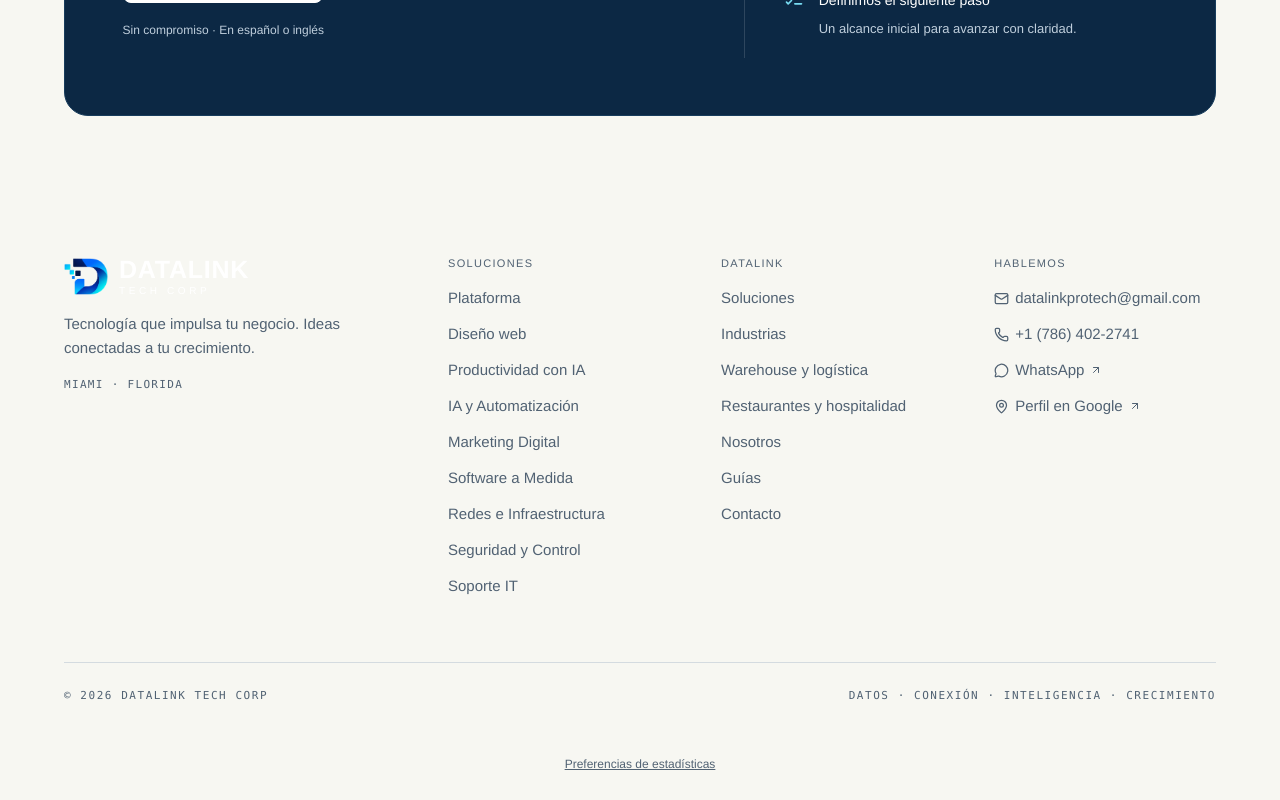
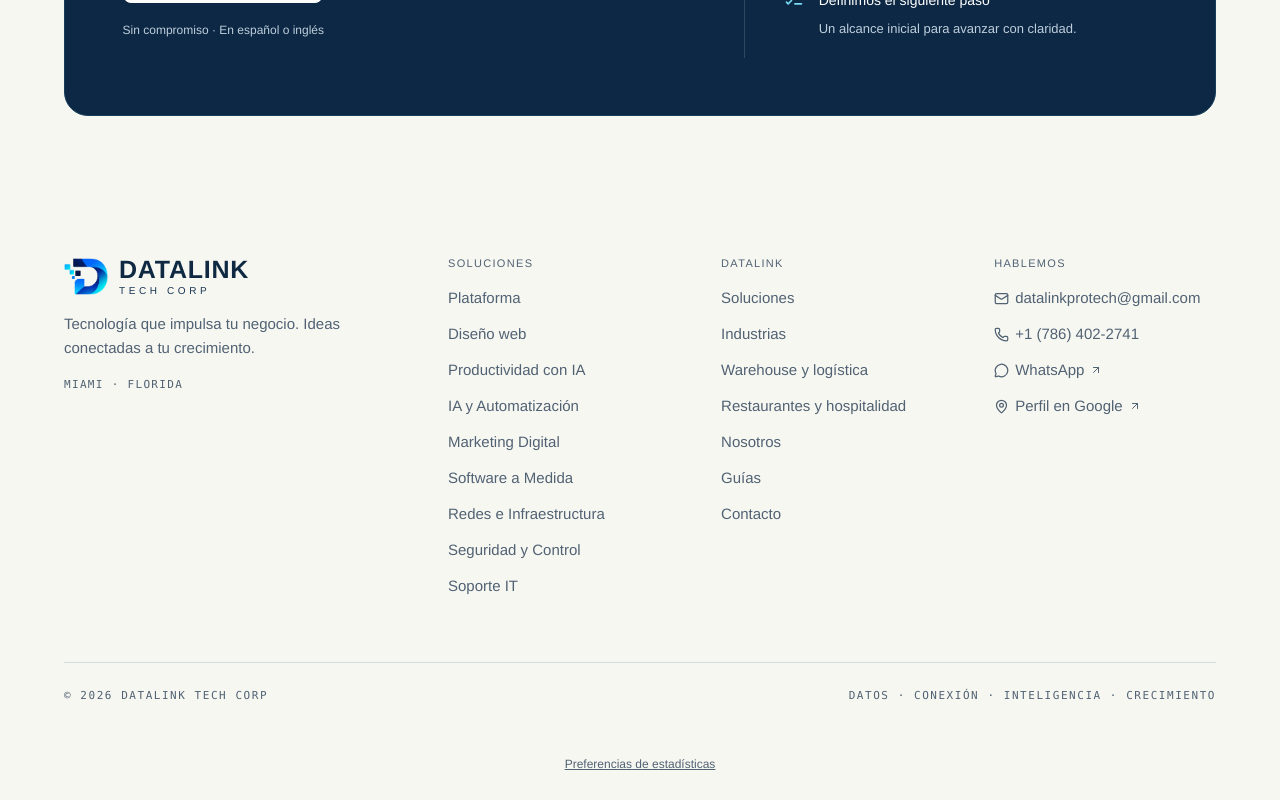
Before and after one commit to PaulGarcia89/DataLinkTech-WebAppFront, a Next.js app: page / in a window 1280 px wide. Shown: the part 6162-6962 px from the top of the page. Built offline with nearby package versions, Linux system fonts and the light colour scheme; no server answers.

Commit message:
Fix footer logo contrast

```diff
--- a/src/styles/editorial.css
+++ b/src/styles/editorial.css
@@ -664,10 +664,10 @@ body:has(.operations-hero) .site-header {
   color: #fff;
 }
 
-body:has(.operations-hero) .brand-type b,
-body:has(.operations-hero) .brand-type small,
-body:has(.operations-hero) .nav-link,
-body:has(.operations-hero) .menu-btn {
+body:has(.operations-hero) .site-header .brand-type b,
+body:has(.operations-hero) .site-header .brand-type small,
+body:has(.operations-hero) .site-header .nav-link,
+body:has(.operations-hero) .site-header .menu-btn {
   color: #fff;
 }
 
```
